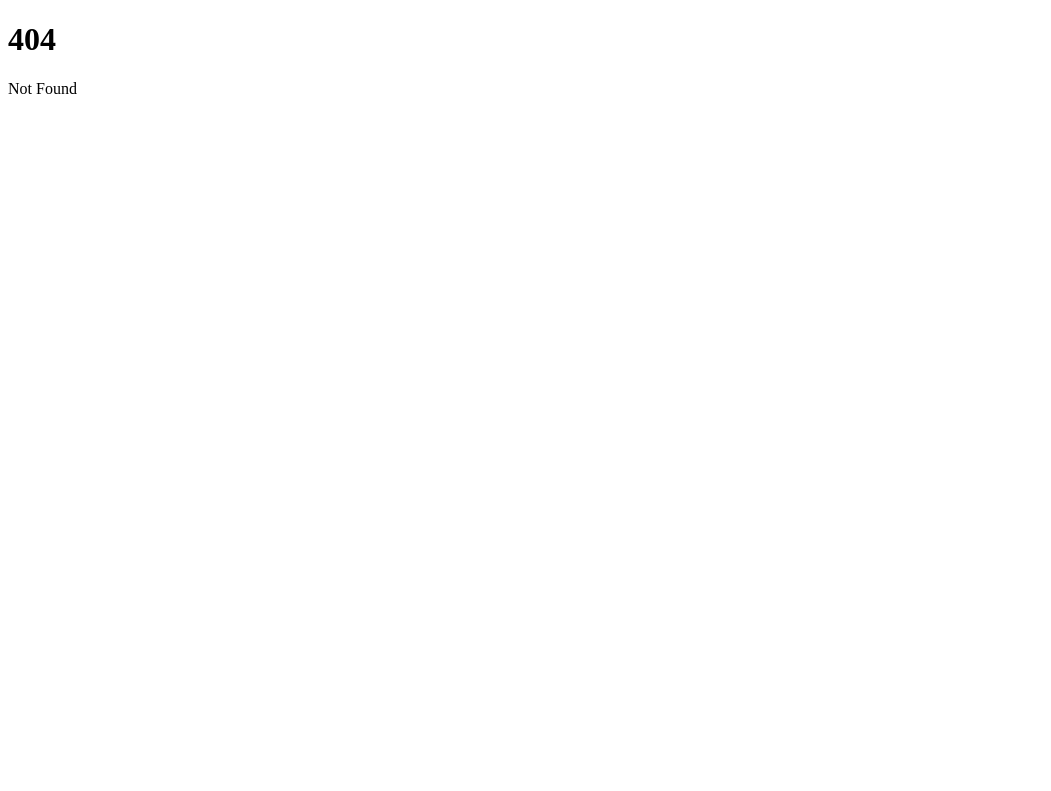
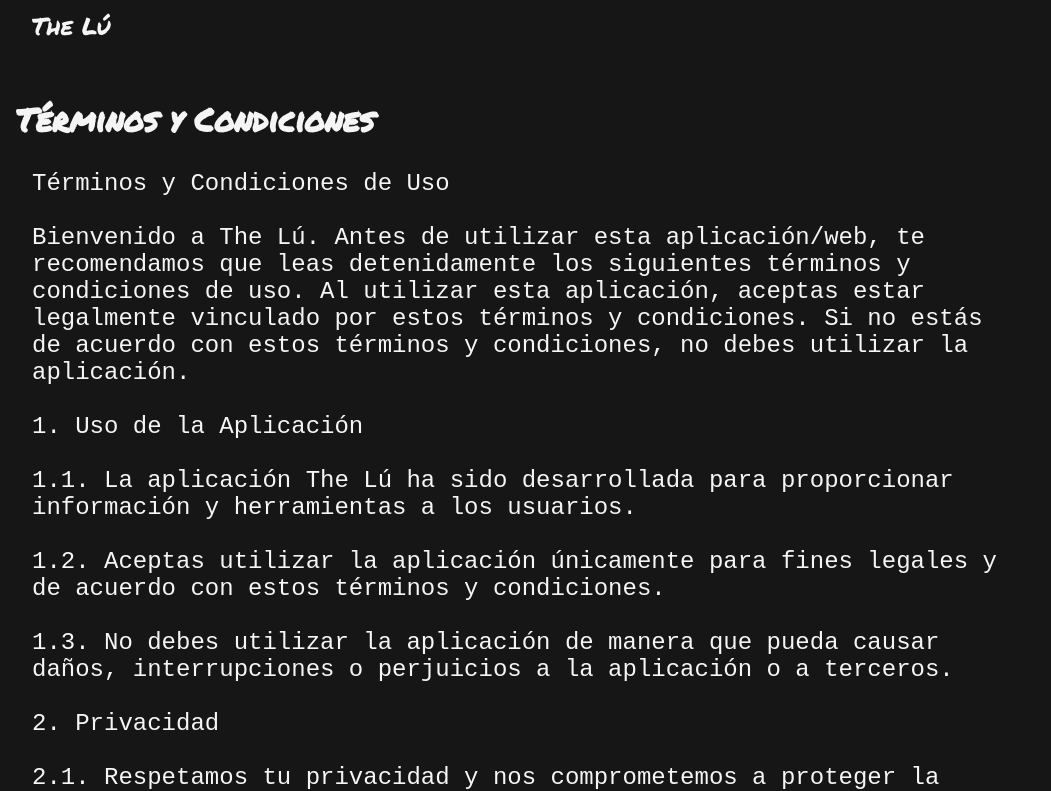
Before and after one commit to The-Lu33/thelu_my_portafoly, a SvelteKit app: page /terminos-y-condiciones in a window 1280 px wide. Before the commit this address had no page. Shown: the top 791 px of the page, without its empty margins (0-1051 px from the left). Built offline with nearby package versions, Linux system fonts and the light colour scheme.

Commit message:
update add terminos y condiciones

```diff
--- a/src/components/Nabvar.svelte
+++ b/src/components/Nabvar.svelte
@@ -20,7 +20,7 @@
     The Lú
   </h2>
   <!-- svelte-ignore a11y-click-events-have-key-events -->
-  <div
+  <!-- <div
     on:click={btnNabvar}
     class="btn__Nabvar"
   >
@@ -67,27 +67,11 @@
         <hr class="line" />
       </li>
     </ul>
-  </div>
+  </div> -->
 </nav>
 
 <style>
-  .line {
-    border: none;
-    height: 5px;
-    border-radius: 5px;
-
-    background: radial-gradient(
-      100% 3841599.97% at 0% -500.09%,
-      #7c1773 6.77%,
-      #c60842 52.08%,
-      #db0414 100%
-    );
-  }
-  .show_nav {
-    background: rgba(22, 22, 22, 0.9);
-    border-radius: 0 0 1rem 1rem;
-  }
-  .nav {
+   .nav {
     display: flex;
     justify-content: space-between;
     align-items: center;
@@ -108,120 +92,4 @@
     font-weight: 400;
     margin-left: 1rem;
   }
-  .btn__Nabvar {
-    width: 30px;
-    height: 25px;
-    cursor: pointer;
-  }
-  .btn__Nabvar span {
-    display: block;
-    height: 2px;
-    margin-top: 5px;
-    transform-origin: 0px 100%;
-    transition: all 300ms;
-  }
-  .line1 {
-    background-color: var(--red);
-  }
-  .line2 {
-    background-color: var(--rosa-light);
-    width: 75%;
-    margin-left: 25%;
-  }
-  .line3 {
-    background-color: var(--morado-light);
-  }
-
-  .active_line1 {
-    transform: rotate(90deg);
-  }
-  .active_line2 {
-    transform: rotate(90deg) translate(-50%, -0);
-  }
-  .active_line3 {
-    transform: rotate(90deg) translate(-14px, -16px);
-  }
-  .menu_responsive {
-    display: flex;
-    width: 100%;
-    height: 100vh;
-    right: -100%;
-    top: 0;
-    align-items: center;
-    position: absolute;
-    flex-direction: column;
-    text-align: center;
-    margin-top: 47px;
-    transition: all 1000ms;
-    background-color: rgba(22, 22, 22, 0.9);
-  }
-  .active_menu_responsive {
-    right: 0;
-  }
-  .active_menu_responsive_nav {
-    background-color: rgba(22, 22, 22, 0.9);
-  }
-  .menu_responsive ul li a {
-    color: var(--white-p);
-    font-size: 25px;
-    font-weight: 400;
-    text-decoration: none;
-    cursor: pointer;
-  }
-  .menu_responsive ul li hr {
-    margin-bottom: 1.5rem;
-  }
-  .menu_responsive ul li {
-    list-style: none;
-  }
-  @media screen and (min-width: 744px) {
-    .btn__Nabvar {
-      display: none;
-    }
-    .tittle_nabvar {
-      position: absolute;
-    }
-    .menu_responsive {
-      background: none;
-      height: 3rem;
-      margin-top: 0;
-      justify-content: center;
-      align-items: flex-end;
-      left: 0;
-      position: relative;
-    }
-    .menu_responsive ul {
-      display: flex;
-      position: fixed;
-    }
-    .menu_responsive ul li a {
-      font-size: 1rem;
-      font-weight: 400;
-      padding: 0 0.5rem;
-      margin: 0 0.25rem;
-    }
-    .menu_responsive ul li a:hover {
-      border-radius: 20px;
-      box-shadow: 5px 5px 10px var(--red), -5px -5px 10px var(--rosa-light);
-      transform: scale(1.1);
-      cursor: pointer;
-    }
-
-    .menu_responsive ul li hr {
-      display: none;
-    }
-    @media screen and (min-width: 992px) {
-      .menu_responsive ul li a {
-        font-size: 1rem;
-        font-weight: 400;
-        padding: 0 0.5rem;
-      }
-      .menu_responsive ul li a:hover {
-        border-radius: 20px;
-        box-shadow: 5px 5px 10px var(--red), -5px -5px 10px var(--rosa-light);
-        transform: scale(1.1);
-        cursor: pointer;
-      }
-    }
-  }
 </style>
--- a/src/routes/+layout.svelte
+++ b/src/routes/+layout.svelte
@@ -1,10 +1,38 @@
 <script>
+  import Nabvar from '../components/Nabvar.svelte';
   import './app.css';
 </script>
 
 <div class="app">
 
   <main>
+  <Nabvar />
     <slot />
   </main>
 </div>
+
+<style>
+    @import url('https://fonts.googleapis.com/css2?family=Permanent+Marker&display=swap');
+  :global(:root) {
+    --red: #db0414;
+    --rosa-light: #c60842;
+    --rosa-dark: #ac0e65;
+    --morado-light: #7c1773;
+    --morado-dark: #331f36;
+    --white-text: #f5f5f5;
+    --white-p: #f5f5f5eb;
+
+    --fond: #161616;
+  }
+  :global(*) {
+    margin: 0;
+    padding: 0;
+    box-sizing: border-box;
+  }
+  :global(body) {
+    background-color: var(--fond);
+    font-family: 'Permanent Marker', cursive;
+    transition: all 0.5s ease;
+    animation: all 0.5s ease;
+  }
+</style>
--- a/src/routes/+page.svelte
+++ b/src/routes/+page.svelte
@@ -24,7 +24,6 @@
   </div>
 {/if}
 <main>
-  <Nabvar />
   <div class="div">
     <Header />
   </div>
--- /dev/null
+++ b/src/routes/terminos-y-condiciones/+page.svelte
@@ -0,0 +1,57 @@
+<script>
+  let termsAndConditions = `
+      Términos y Condiciones de Uso
+
+      Bienvenido a The Lú. Antes de utilizar esta aplicación/web, te recomendamos que leas detenidamente los siguientes términos y condiciones de uso. Al utilizar esta aplicación, aceptas estar legalmente vinculado por estos términos y condiciones. Si no estás de acuerdo con estos términos y condiciones, no debes utilizar la aplicación.
+
+      1. Uso de la Aplicación
+
+      1.1. La aplicación The Lú ha sido desarrollada para proporcionar información y herramientas a los usuarios.
+
+      1.2. Aceptas utilizar la aplicación únicamente para fines legales y de acuerdo con estos términos y condiciones.
+
+      1.3. No debes utilizar la aplicación de manera que pueda causar daños, interrupciones o perjuicios a la aplicación o a terceros.
+
+      2. Privacidad
+
+      2.1. Respetamos tu privacidad y nos comprometemos a proteger la información personal que puedas proporcionarnos a través de la aplicación.
+
+      4. Limitación de Responsabilidad
+
+      4.1. En la medida máxima permitida por la ley, The Lú no será responsable de los daños directos, indirectos, incidentales, especiales o consecuentes que puedan surgir del uso de la aplicación o de la imposibilidad de utilizarla.
+
+      5. Modificaciones
+
+      5.1. Nos reservamos el derecho de modificar o actualizar estos términos y condiciones en cualquier momento y a nuestra entera discreción.
+
+      5.2. Se te notificará cualquier cambio importante en los términos y condiciones. El uso continuado de la aplicación después de dicha notificación se considerará como tu aceptación de los términos y condiciones modificados.
+
+      7. Contacto
+
+      7.1. Si tienes alguna pregunta, comentario o inquietud sobre estos términos y condiciones, puedes ponerte en contacto con nosotros luiseducol13@gmail.com .
+    `;
+</script>
+
+<div>
+  <h1>Términos y Condiciones</h1>
+  <pre>{termsAndConditions}</pre>
+</div>
+
+<style>
+  div {
+    margin-top: 6rem;
+    padding: 0 1rem;
+    margin-bottom: 1rem;
+  }
+  h1 {
+    font-size: 2rem;
+    color: var(--white-text);
+  }
+  pre {
+    padding: 0 1rem;
+    max-width: 80%;
+    white-space: pre-line;
+    color: var(--white-text);
+    font-size: 1.5rem;
+  }
+</style>
```
